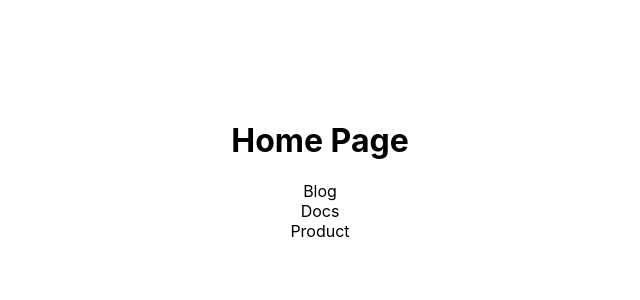
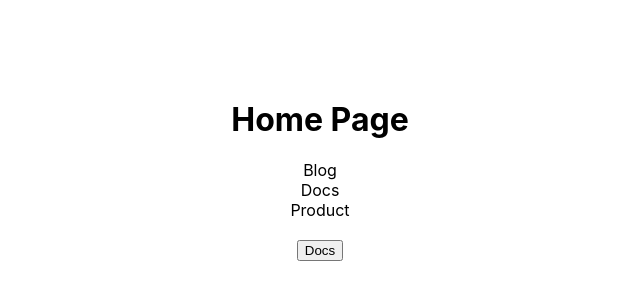
Before and after one commit to HET-CE/NextJs-Course, a Next.js app: page / in a window 1280 px wide. Shown: the part 230-530 px from the top of the page, without its empty margins (320-960 px from the left). Built offline with nearby package versions, Linux system fonts and the light colour scheme.

Commit message:
Routing completed

```diff
--- a/pages/docs/[[...params]].js
+++ b/pages/docs/[[...params]].js
@@ -9,7 +9,6 @@ function Doc() {
   if (params.length === 1) {
     return <h1>Viewing docs for Feature {params[0]}</h1>;
   } else if (params.length === 2) {
-    console.log(params);
     return (
       <h1>
         Viewing docs for feature {params[0]} and for concept {params[1]}
--- a/pages/index.js
+++ b/pages/index.js
@@ -1,13 +1,24 @@
 import Link from "next/link";
 import styles from "../styles/Home.module.css";
+import { useRouter } from "next/router";
 
 export default function Home() {
+  const router = useRouter();
+
+  const handleClick = () => {
+    console.log("Opening Docs");
+    router.push("/docs");
+    // router.replace("/blog"); also use this but page replace.
+  };
+
   return (
     <div className={styles.container}>
       <h1>Home Page</h1>
       <Link href="blog">Blog</Link>
       <Link href="docs">Docs</Link>
       <Link href="product">Product</Link>
+      <br />
+      <button onClick={handleClick}>Docs</button>
     </div>
   );
 }
--- a/pages/product/index.js
+++ b/pages/product/index.js
@@ -11,7 +11,6 @@ function index() {
       <Link href="/product/2">Product 2</Link>
       <br />
       <Link href="/product/3">Product 3</Link>
-      <br />
     </div>
   );
 }
```
Also changed, not shown: pages/404.js (added, +11 -0 lines).
